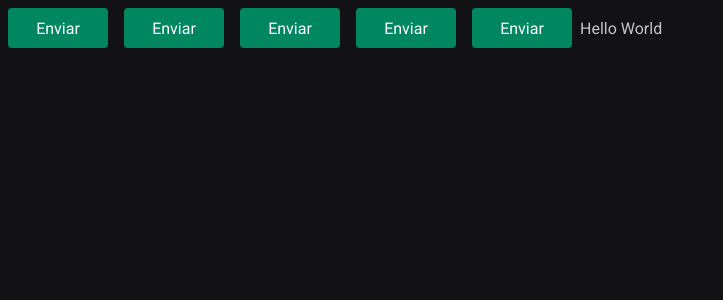
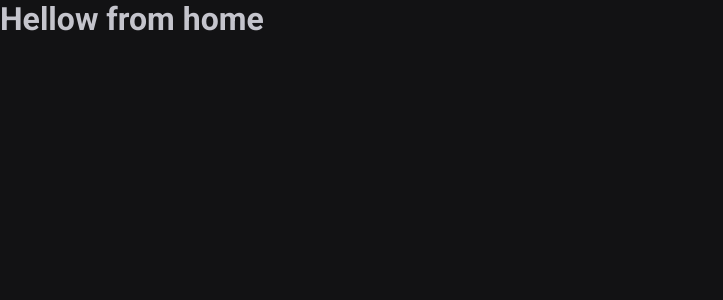
Before and after one commit to jordanobaluz/02-ignite-timer, a React (Vite) app: page / in a window 1280 px wide. Shown: the top 300 px of the page, without its empty margins (0-723 px from the left). Built offline with nearby package versions, Linux system fonts and the light colour scheme.

Commit message:
importação da biblioteca react-router para trabalhar as rotas da aplicação e criação dos componentes home e history

```diff
--- a/package.json
+++ b/package.json
@@ -12,6 +12,7 @@
   "dependencies": {
     "react": "^18.2.0",
     "react-dom": "^18.2.0",
+    "react-router-dom": "^6.4.3",
     "styled-components": "^5.3.6"
   },
   "devDependencies": {
--- a/src/App.tsx
+++ b/src/App.tsx
@@ -1,17 +1,16 @@
 import { ThemeProvider } from 'styled-components'
-import { Button } from './components/Button'
 import { GlobalStyle } from './styles/global'
 import { defaultTheme } from './styles/themes/default'
+import { BrowserRouter } from 'react-router-dom'
+import { Router } from './Router'
 
 export function App() {
   return (
     <ThemeProvider theme={defaultTheme}>
-      <Button variant="primary" />
-      <Button variant="secondary" />
-      <Button variant="danger" />
-      <Button variant="success" />
-      <Button />
-      Hello World
+      {/* BrowserRouter precisa ficar por fora para poder trabalhar as rotas */}
+      <BrowserRouter>
+        <Router />
+      </BrowserRouter>
       <GlobalStyle />
     </ThemeProvider>
   )
--- /dev/null
+++ b/src/Router.tsx
@@ -0,0 +1,12 @@
+import { Routes, Route } from 'react-router-dom'
+import { History } from './pages/History'
+import { Home } from './pages/Home'
+
+export function Router() {
+    return (
+        <Routes>
+            <Route path="/" element={<Home />} />
+            <Route path="/history" element={<History />} />
+        </Routes>
+    )
+}
--- /dev/null
+++ b/src/pages/History.tsx
@@ -0,0 +1,3 @@
+export function History() {
+    return <h1>Hello from history</h1>
+}
--- /dev/null
+++ b/src/pages/Home.tsx
@@ -0,0 +1,3 @@
+export function Home() {
+    return <h1>Hellow from home</h1>
+}
```
Also changed, not shown: 1 other file (tests, documents, lock files or other folders).
